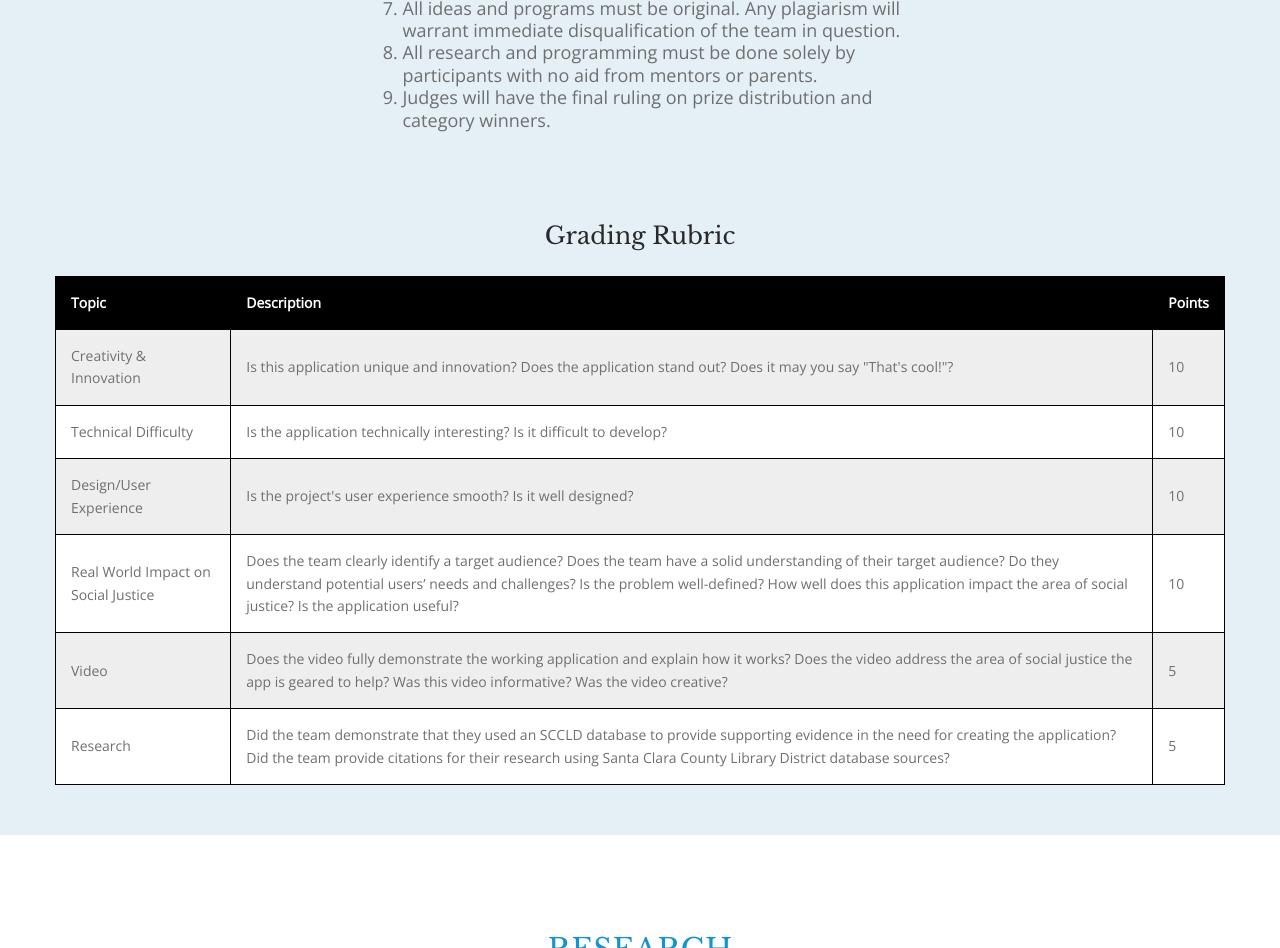
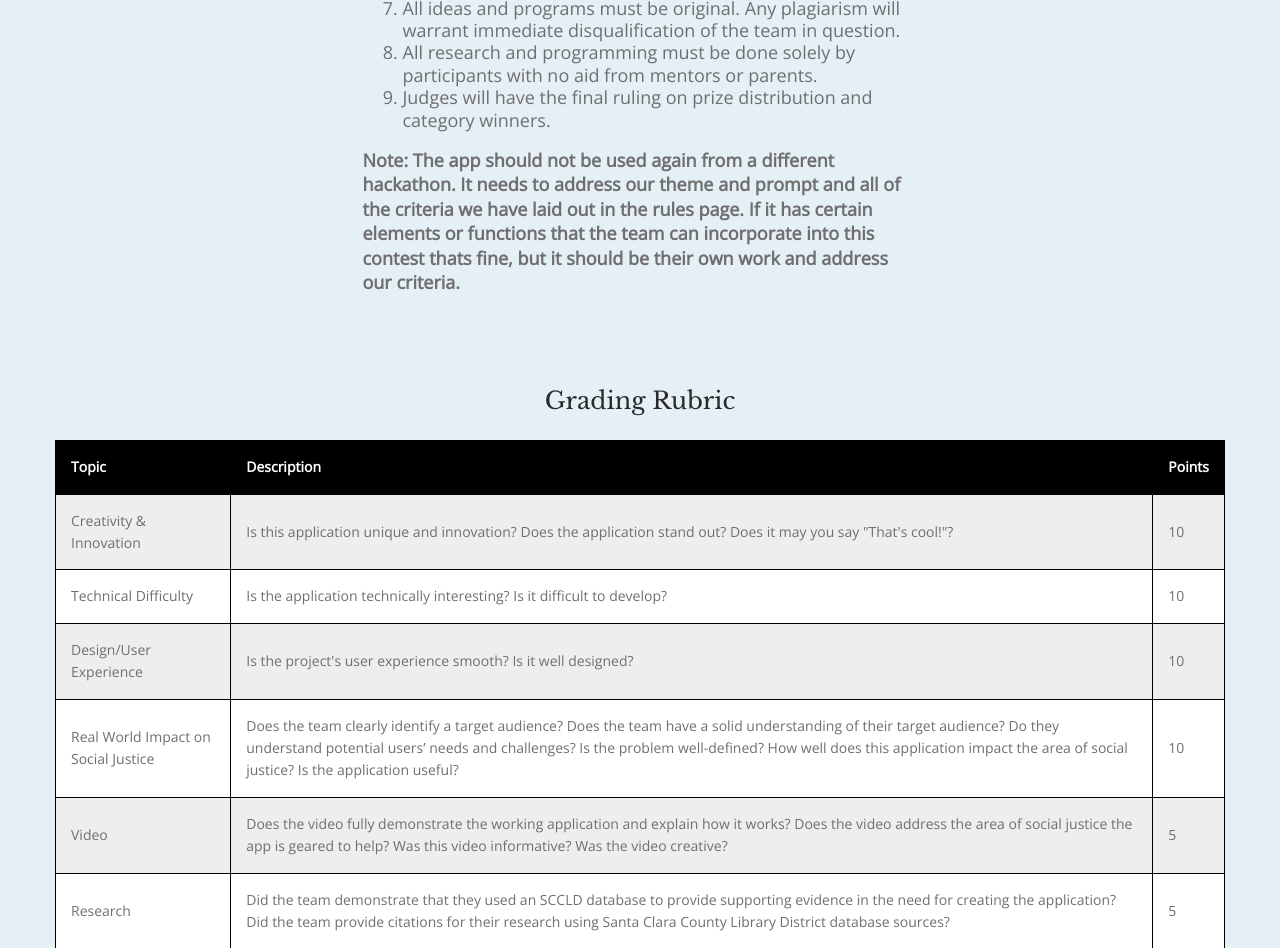
Before and after one commit to teenappdesigncontest/2018, a plain HTML site: page index.html in a window 1280 px wide. Shown: the part 2200-3148 px from the top of the page. Drawn offline with nearby package versions, Linux system fonts and the light colour scheme.

Commit message:
Update index.html

```diff
--- a/index.html
+++ b/index.html
@@ -212,6 +212,7 @@
                           <li>All research and programming must be done solely by participants with no aid from mentors or parents.</li>
                           <li>Judges will have the final ruling on prize distribution and category winners.</li>
                         </ol>
+                          <b>Note: The app should not be used again from a different hackathon. It needs to address our theme and prompt and all of the criteria we have laid out in the rules page. If it has certain elements or functions that the team can incorporate into this contest thats fine, but it should be their own work and address our criteria.</b>
                     </font>
                   </div>
                 </div>
```
